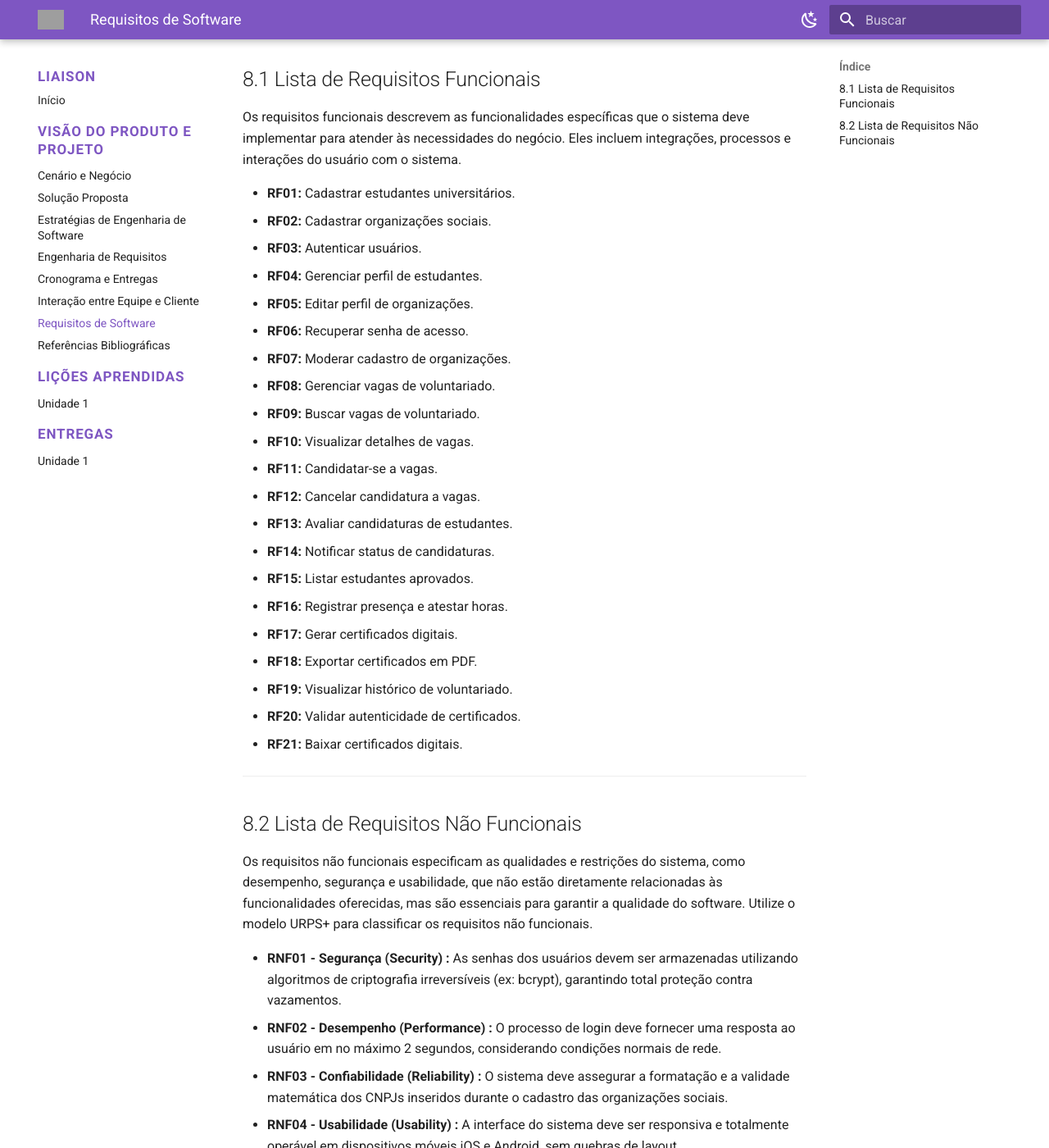
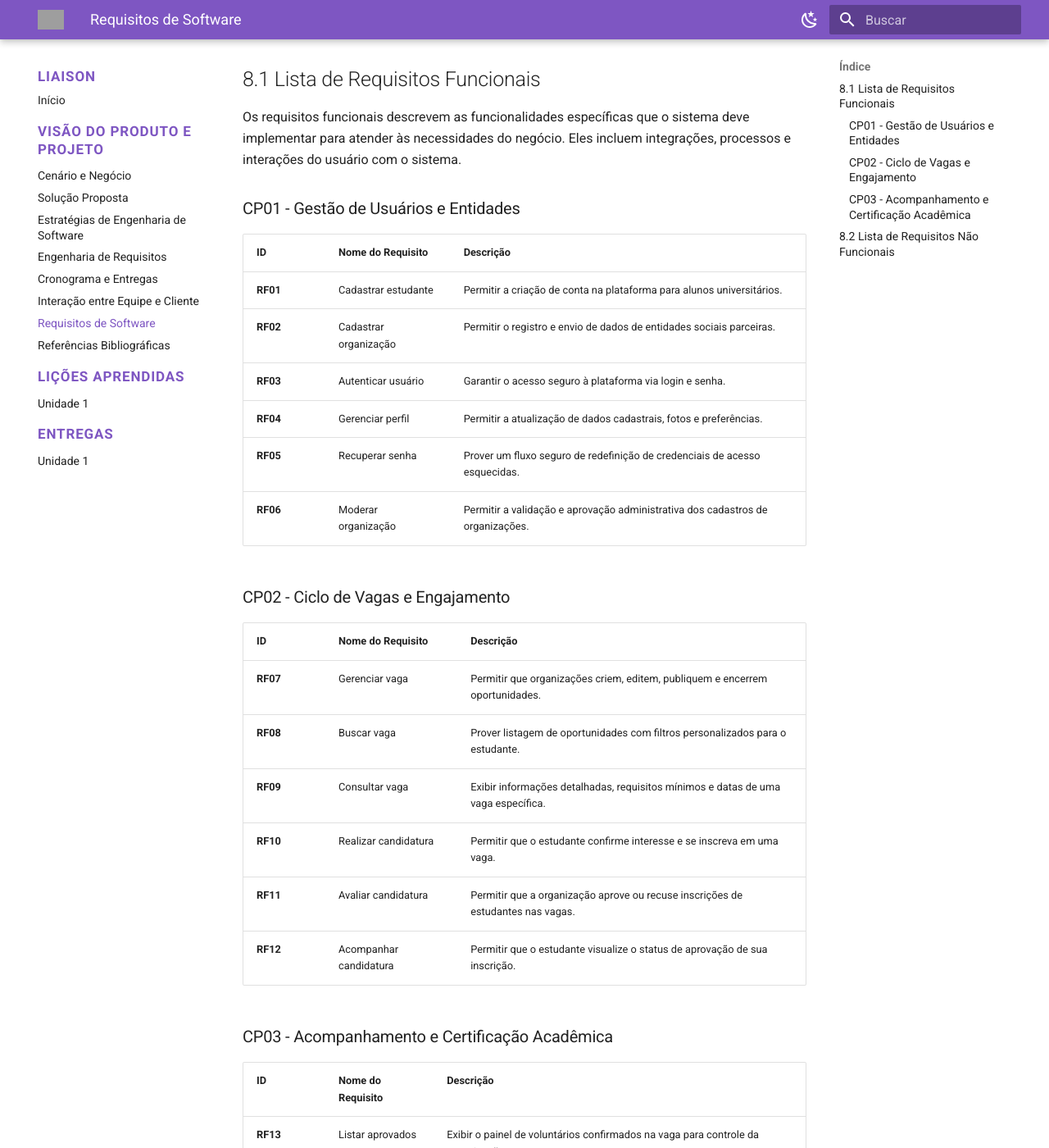
Before and after one commit to mdsreq-fga-unb/REQ-2026.1-T01-Liaison, an MkDocs documentation site: the page built from docs/projeto/requisitos_software.md, in a window 1280 px wide and 1400 px high, scrolled down 257 px. Shown: the whole window at 82% size. Built offline with MkDocs 1.6.1 and Material for MkDocs 9.7.7, drawn with Linux system fonts in a browser that asks for light colours; some of the changed text lies outside the part shown; grey boxes are pictures that could not be loaded.

Commit message:
feat: adicionado referências a cada CP

```diff
--- a/docs/projeto/requisitos_software.md
+++ b/docs/projeto/requisitos_software.md
@@ -6,27 +6,34 @@ Esta seção descreve os requisitos necessários para o desenvolvimento do softw
 
 Os requisitos funcionais descrevem as funcionalidades específicas que o sistema deve implementar para atender às necessidades do negócio. Eles incluem integrações, processos e interações do usuário com o sistema.
 
-*   **RF01:** Cadastrar estudantes universitários.
-*   **RF02:** Cadastrar organizações sociais.
-*   **RF03:** Autenticar usuários.
-*   **RF04:** Gerenciar perfil de estudantes.
-*   **RF05:** Editar perfil de organizações.
-*   **RF06:** Recuperar senha de acesso.
-*   **RF07:** Moderar cadastro de organizações.
-*   **RF08:** Gerenciar vagas de voluntariado.
-*   **RF09:** Buscar vagas de voluntariado.
-*   **RF10:** Visualizar detalhes de vagas.
-*   **RF11:** Candidatar-se a vagas.
-*   **RF12:** Cancelar candidatura a vagas.
-*   **RF13:** Avaliar candidaturas de estudantes.
-*   **RF14:** Notificar status de candidaturas.
-*   **RF15:** Listar estudantes aprovados.
-*   **RF16:** Registrar presença e atestar horas.
-*   **RF17:** Gerar certificados digitais.
-*   **RF18:** Exportar certificados em PDF.
-*   **RF19:** Visualizar histórico de voluntariado.
-*   **RF20:** Validar autenticidade de certificados.
-*   **RF21:** Baixar certificados digitais.
+### CP01 - Gestão de Usuários e Entidades
+| ID | Nome do Requisito | Descrição |
+| :--- | :--- | :--- |
+| **RF01** | Cadastrar estudante | Permitir a criação de conta na plataforma para alunos universitários. |
+| **RF02** | Cadastrar organização | Permitir o registro e envio de dados de entidades sociais parceiras. |
+| **RF03** | Autenticar usuário | Garantir o acesso seguro à plataforma via login e senha. |
+| **RF04** | Gerenciar perfil | Permitir a atualização de dados cadastrais, fotos e preferências. |
+| **RF05** | Recuperar senha | Prover um fluxo seguro de redefinição de credenciais de acesso esquecidas. |
+| **RF06** | Moderar organização | Permitir a validação e aprovação administrativa dos cadastros de organizações. |
+
+### CP02 - Ciclo de Vagas e Engajamento
+| ID | Nome do Requisito | Descrição |
+| :--- | :--- | :--- |
+| **RF07** | Gerenciar vaga | Permitir que organizações criem, editem, publiquem e encerrem oportunidades. |
+| **RF08** | Buscar vaga | Prover listagem de oportunidades com filtros personalizados para o estudante. |
+| **RF09** | Consultar vaga | Exibir informações detalhadas, requisitos mínimos e datas de uma vaga específica. |
+| **RF10** | Realizar candidatura | Permitir que o estudante confirme interesse e se inscreva em uma vaga. |
+| **RF11** | Avaliar candidatura | Permitir que a organização aprove ou recuse inscrições de estudantes nas vagas. |
+| **RF12** | Acompanhar candidatura | Permitir que o estudante visualize o status de aprovação de sua inscrição. |
+
+### CP03 - Acompanhamento e Certificação Acadêmica
+| ID | Nome do Requisito | Descrição |
+| :--- | :--- | :--- |
+| **RF13** | Listar aprovados | Exibir o painel de voluntários confirmados na vaga para controle da organização. |
+| **RF14** | Registrar frequência | Permitir que a organização ateste as horas efetivamente cumpridas por voluntário. |
+| **RF15** | Emitir certificado | Gerar automaticamente o documento oficial em PDF comprovando o voluntariado. |
+| **RF16** | Consultar histórico | Exibir painel com o consolidado de certificados e horas totais obtidas pelo estudante. |
+| **RF17** | Validar certificado | Prover página pública para terceiros verificarem a autenticidade de um documento via código/UUID. |
 
 ---
 
@@ -34,12 +41,12 @@ Os requisitos funcionais descrevem as funcionalidades específicas que o sistema
 
 Os requisitos não funcionais especificam as qualidades e restrições do sistema, como desempenho, segurança e usabilidade, que não estão diretamente relacionadas às funcionalidades oferecidas, mas são essenciais para garantir a qualidade do software. Utilize o modelo URPS+ para classificar os requisitos não funcionais.
 
-*   **RNF01 - Segurança (Security) :** As senhas dos usuários devem ser armazenadas utilizando algoritmos de criptografia irreversíveis (ex: bcrypt), garantindo total proteção contra vazamentos.
-*   **RNF02 - Desempenho (Performance) :** O processo de login deve fornecer uma resposta ao usuário em no máximo 2 segundos, considerando condições normais de rede.
+*   **RNF01 - Segurança (Security) :** As senhas dos usuários devem ser armazenadas utilizando algoritmos de criptografia (ex: bcrypt), garantindo total proteção contra vazamentos.
+*   **RNF02 - Desempenho (Performance) :** O processo de login deve fornecer uma resposta ao usuário em no máximo 2 segundos.
 *   **RNF03 - Confiabilidade (Reliability) :** O sistema deve assegurar a formatação e a validade matemática dos CNPJs inseridos durante o cadastro das organizações sociais.
 *   **RNF04 - Usabilidade (Usability) :** A interface do sistema deve ser responsiva e totalmente operável em dispositivos móveis iOS e Android, sem quebras de layout.
-*   **RNF05 - Desempenho (Performance) :** Os resultados retornados pelo motor de buscas, mesmo após a aplicação de múltiplos filtros, devem ser carregados em menos de 3 segundos.
+*   **RNF05 - Desempenho (Performance) :** Os resultados retornados pelas buscas, mesmo após a aplicação de múltiplos filtros, devem ser carregados em menos de 3 segundos.
 *   **RNF06 - Desempenho (Performance) :** O módulo de vagas e a arquitetura do banco de dados devem ser capazes de suportar pelo menos 1.000 usuários navegando e lendo vagas simultaneamente sem gargalos.
 *   **RNF07 - Suportabilidade (Supportability) :** A geração de arquivos em lote, como os PDFs dos certificados digitais, deve ocorrer de forma assíncrona no servidor (via filas/background jobs) para não travar a interface do usuário.
 *   **RNF08 - Segurança (Security) :** Uma vez atestada a carga horária e gerado o certificado digital correspondente, esses registros não poderão sofrer qualquer tipo de alteração ou exclusão no banco de dados.
-*   **RNF09 - Confiabilidade (Reliability) :** A emissão de certificados deve utilizar a geração de UUIDs (Identificadores Únicos Universais) para criar códigos e URLs públicas de validação, garantindo ausência matemática de colisões e segurança na checagem.
+*   **RNF09 - Confiabilidade (Reliability) :** A emissão de certificados deve utilizar a geração de UUIDs (Identificadores Únicos Universais) para criar códigos e URLs públicas de validação, garantindo uma quantidade mínima de colisões e segurança na checagem.
```
